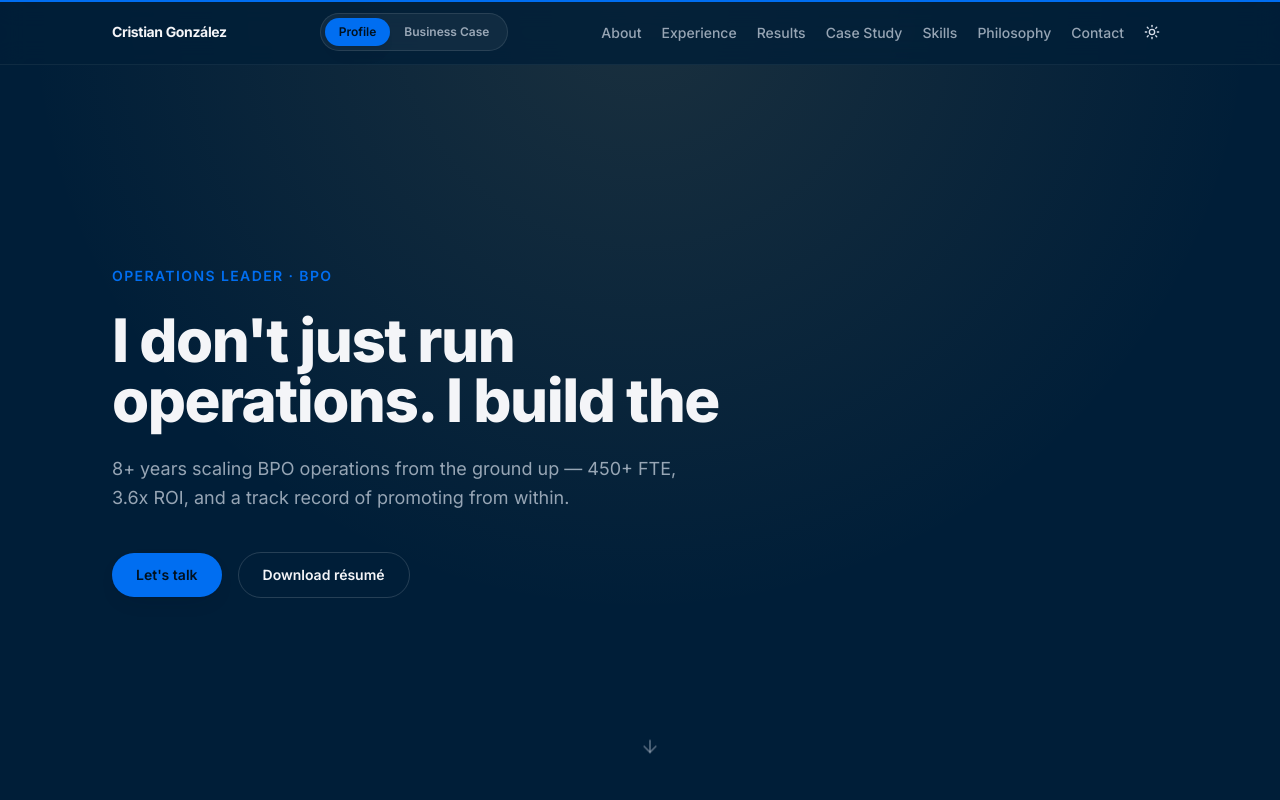
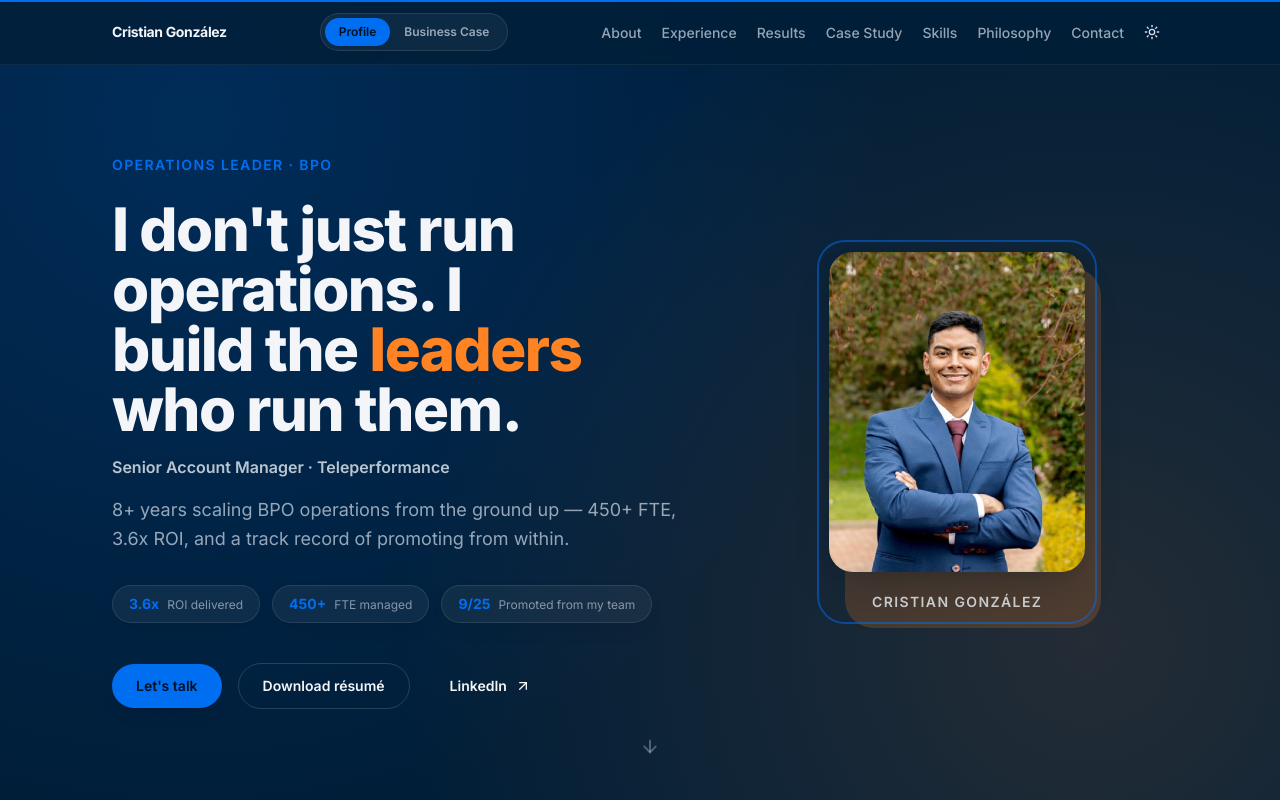
Before and after one commit to cgonzalezp-dev/cristian-gonzalez-portfolio, a React (Vite) app: page / in a window 1280 px wide. Shown: the top 800 px of the page. Built offline with nearby package versions, Linux system fonts and the light colour scheme.

Commit message:
Rebuild Hero as two-column layout with photo, stats and 3 CTAs

```diff
--- a/src/components/sections/Hero.tsx
+++ b/src/components/sections/Hero.tsx
@@ -1,5 +1,5 @@
-import { ArrowDown } from "lucide-react";
-import { hero } from "@/data/content";
+import { ArrowDown, ArrowUpRight } from "lucide-react";
+import { hero, person } from "@/data/content";
 import { asset } from "@/utils/asset";
 import { Container } from "@/components/ui/Container";
 import { Button } from "@/components/ui/Button";
@@ -8,26 +8,46 @@ import { Reveal } from "@/components/ui/Reveal";
 export function Hero() {
   return (
     <section id="top" className="relative flex min-h-screen items-center overflow-hidden pt-16">
-      {/* Subtle radial glow — no stock imagery, pure CSS accent */}
+      {/* Brand glow — LSG blue + orange, no stock imagery, pure CSS accent */}
       <div
         aria-hidden="true"
-        className="pointer-events-none absolute inset-0 -z-10 bg-[radial-gradient(circle_at_50%_0%,rgba(217,179,108,0.12),transparent_60%)]"
+        className="pointer-events-none absolute inset-0 -z-10 bg-[radial-gradient(circle_at_15%_15%,rgba(0,110,241,0.18),transparent_55%),radial-gradient(circle_at_85%_80%,rgba(255,131,34,0.14),transparent_55%)]"
       />
       <Container>
+        <div className="grid items-center gap-12 lg:grid-cols-[1.15fr_0.85fr] lg:gap-16">
+          <div className="order-2 lg:order-1">
             <Reveal>
               <p className="mb-6 text-sm font-semibold uppercase tracking-widest text-brass-500">{hero.eyebrow}</p>
             </Reveal>
             <Reveal delay={0.08}>
-          <h1 className="text-balance max-w-3xl text-4xl font-extrabold leading-[1.1] tracking-tight sm:text-6xl">
-            {hero.headline}
+              <h1 className="text-balance max-w-2xl text-4xl font-extrabold leading-[1.1] tracking-tight sm:text-6xl">
+                {hero.headline} <span className="text-ember-500">{hero.headlineHighlight}</span>{" "}
+                {hero.headlineSuffix}
               </h1>
             </Reveal>
-        <Reveal delay={0.16}>
-          <p className="mt-6 max-w-xl text-lg leading-relaxed text-ink-600 dark:text-paper-200/70">
+            <Reveal delay={0.14}>
+              <p className="mt-4 text-base font-semibold text-ink-700 dark:text-paper-100/80">{hero.roleLine}</p>
+            </Reveal>
+            <Reveal delay={0.2}>
+              <p className="mt-4 max-w-xl text-lg leading-relaxed text-ink-600 dark:text-paper-200/70">
                 {hero.subhead}
               </p>
             </Reveal>
-        <Reveal delay={0.24}>
+            <Reveal delay={0.28}>
+              <dl className="mt-8 flex flex-wrap gap-3">
+                {hero.stats.map((stat) => (
+                  <div
+                    key={stat.label}
+                    className="flex items-baseline gap-2 rounded-full border border-ink-600/15 bg-white/60 px-4 py-2 shadow-soft dark:border-white/10 dark:bg-white/5"
+                  >
+                    <dt className="sr-only">{stat.label}</dt>
+                    <dd className="text-sm font-bold text-brass-500">{stat.value}</dd>
+                    <dd className="text-xs text-ink-600 dark:text-paper-200/60">{stat.label}</dd>
+                  </div>
+                ))}
+              </dl>
+            </Reveal>
+            <Reveal delay={0.36}>
               <div className="mt-10 flex flex-wrap items-center gap-4">
                 <Button variant="primary" href={hero.primaryCta.href}>
                   {hero.primaryCta.label}
@@ -35,8 +55,40 @@ export function Hero() {
                 <Button variant="secondary" href={asset(hero.secondaryCta.href)} download>
                   {hero.secondaryCta.label}
                 </Button>
+                <Button
+                  variant="ghost"
+                  href={hero.tertiaryCta.href}
+                  icon={<ArrowUpRight className="h-4 w-4" />}
+                >
+                  {hero.tertiaryCta.label}
+                </Button>
               </div>
             </Reveal>
+          </div>
+
+          <Reveal delay={0.2} className="order-1 flex justify-center lg:order-2 lg:justify-self-center">
+            <div className="relative">
+              <div
+                aria-hidden="true"
+                className="absolute -bottom-4 -right-4 -z-10 h-full w-full rounded-[28px] bg-ember-500/20"
+              />
+              <div
+                aria-hidden="true"
+                className="pointer-events-none absolute -inset-3 rounded-[28px] border-2 border-brass-500/50"
+              />
+              <img
+                src={asset(hero.photo.src)}
+                alt={hero.photo.alt}
+                width={256}
+                height={320}
+                className="h-72 w-56 rounded-3xl object-cover shadow-softLg sm:h-80 sm:w-64"
+              />
+              <p className="mt-5 text-center text-sm font-semibold uppercase tracking-widest text-ink-700 dark:text-paper-100/80">
+                {person.name}
+              </p>
+            </div>
+          </Reveal>
+        </div>
       </Container>
 
       <a
```
Lines whose indentation alone changed are shown as unchanged.
